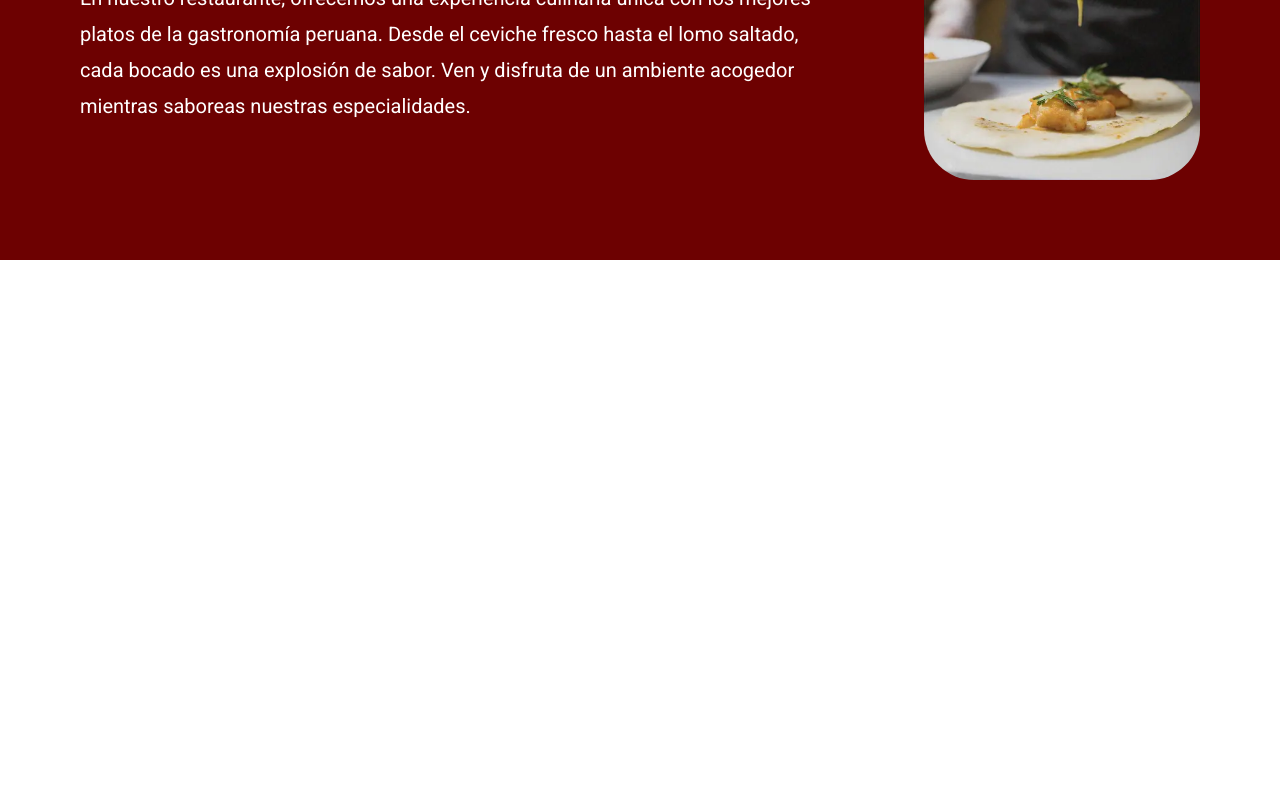
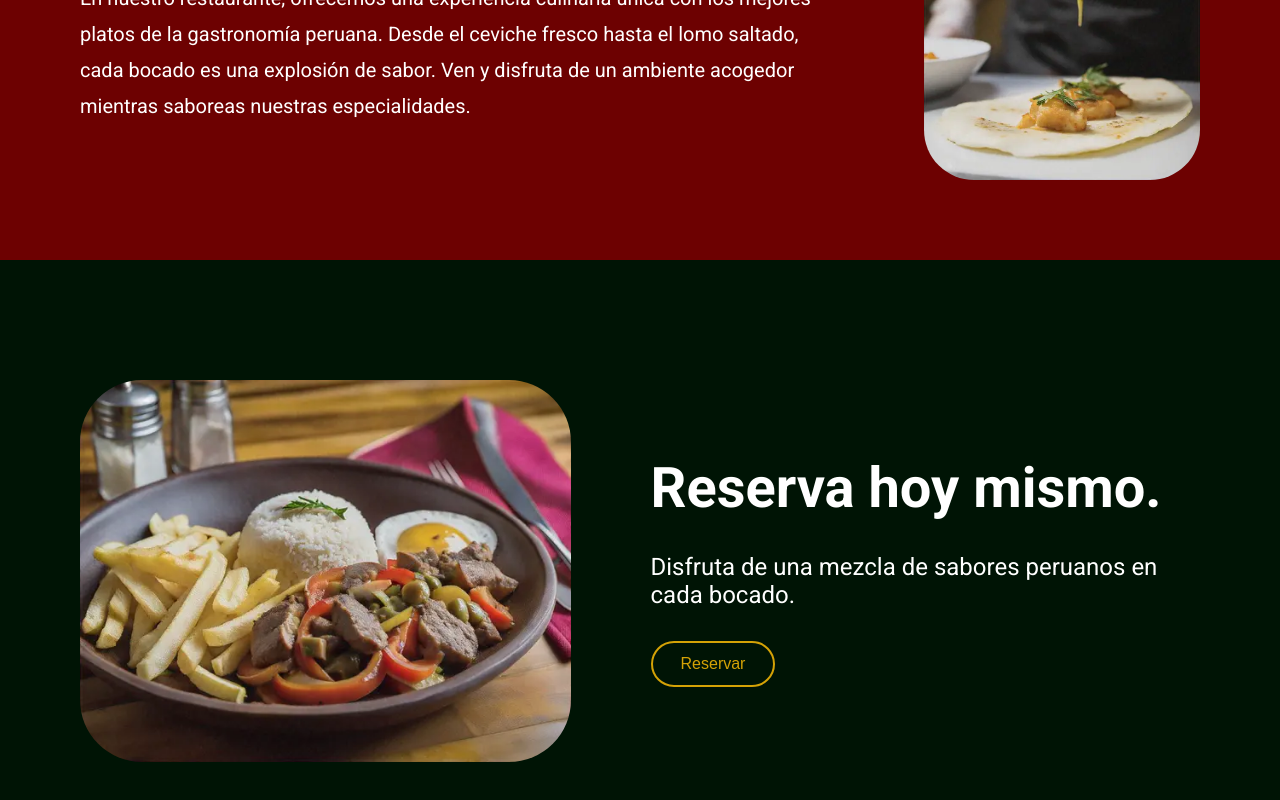
Before and after one commit to LuaGR/dilvant-landing, an Angular app: page / in a window 1280 px wide. Shown: the part 2480-3280 px from the top of the page. Before the commit the page ends 2919 px from the top, so only its background shows below. Built offline with nearby package versions, Linux system fonts and the light colour scheme.

Commit message:
feature: add reservation

```diff
--- a/src/app/components/main/components/reservation/reservation.component.css
+++ b/src/app/components/main/components/reservation/reservation.component.css
@@ -0,0 +1,38 @@
+
+.presentation-container {
+  width: 100%;
+  max-width: 1280px;
+  display: flex;
+  gap: 80px;
+  justify-content: space-between;
+  padding-top: 40px;
+}
+
+.left-container {
+  width: 634px;
+  display: flex;
+  flex-direction: column;
+  justify-content: center;
+  gap: 32px;
+}
+
+h2 {
+  font-size: 56px;
+}
+
+p {
+  font-size: 24px
+}
+
+.right-container {
+  display: flex;
+  justify-content: center;
+  align-items: center;
+  overflow: hidden;
+}
+.image-food {
+  width: 100%; /* Hace que la imagen ocupe el 100% del ancho de su contenedor */
+  max-width: 566px; /* Define un tamaño máximo para la imagen */
+  height: auto; /* Mantiene las proporciones de la imagen */
+  border-radius: 62px;
+}
--- a/src/app/components/main/components/reservation/reservation.component.html
+++ b/src/app/components/main/components/reservation/reservation.component.html
@@ -1 +1,19 @@
-<p>reservation works!</p>
+<section class="presentation-container">
+  <aside class="right-container">
+    <img src="/presentation/lomo.webp" alt="lomo saltado" class="image-food" width="566" height="460">
+  </aside>
+  <article class="left-container">
+    <div>
+      <h2>Reserva hoy mismo.</h2>
+    </div>
+
+    <div>
+      <p>Disfruta de una mezcla de sabores peruanos en cada bocado.</p>
+    </div>
+
+    <div>
+      <app-button text="Reservar" [backgroundColor]="'var(--bg-black)'" [fontColor]="'var(--primary-color)'" ></app-button>
+    </div>
+  </article>
+
+</section>
--- a/src/app/components/main/components/reservation/reservation.component.ts
+++ b/src/app/components/main/components/reservation/reservation.component.ts
@@ -1,9 +1,10 @@
 import { Component } from '@angular/core';
+import { ButtonComponent } from '../../../button/button.component';
 
 @Component({
   selector: 'app-reservation',
   standalone: true,
-  imports: [],
+  imports: [ButtonComponent],
   templateUrl: './reservation.component.html',
   styleUrl: './reservation.component.css'
 })
--- a/src/app/components/main/main.component.css
+++ b/src/app/components/main/main.component.css
@@ -5,6 +5,9 @@
   }
   &:nth-of-type(4) {
     background: var(--bg-red);
+  }
+  &:nth-of-type(5) {
+    background: var(--bg-black);
   }
 }
 app-recipes, app-seasonal-dish, app-favorite-dish,
```
